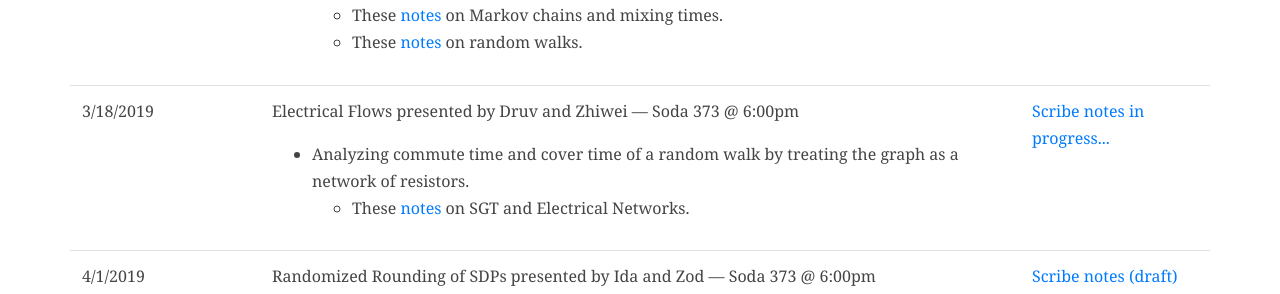
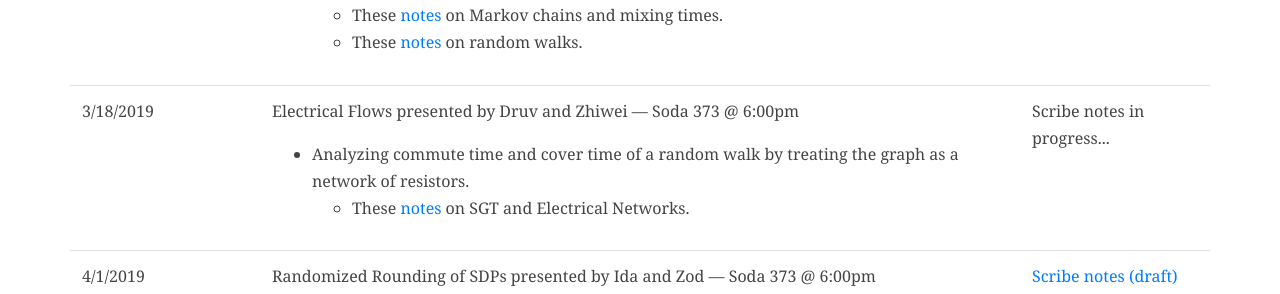
Before and after one commit to ugtcs/ugtcs.github.io, a Jekyll site: the page built from sp19_toolkit.html, in a window 1280 px wide. Shown: the part 2410-2704 px from the top of the page. Built offline with Jekyll 4.4.1, drawn with Linux system fonts in a browser that asks for light colours.

Commit message:
Fixed a broken link

```diff
--- a/sp19_toolkit.html
+++ b/sp19_toolkit.html
@@ -157,7 +157,7 @@ permalink: /sp19_toolkit/
                     </ul>
                   </ul>
                 </td>
-                <td class="col-sm-2"><a href="/src/toolkit-sp19/scribe-notes-5.pdf">Scribe notes in progress...</a></td>
+                <td class="col-sm-2">Scribe notes in progress...</td>
               </tr>
               <tr class="row">
                 <td class="col-sm-2">4/1/2019</td>
```
